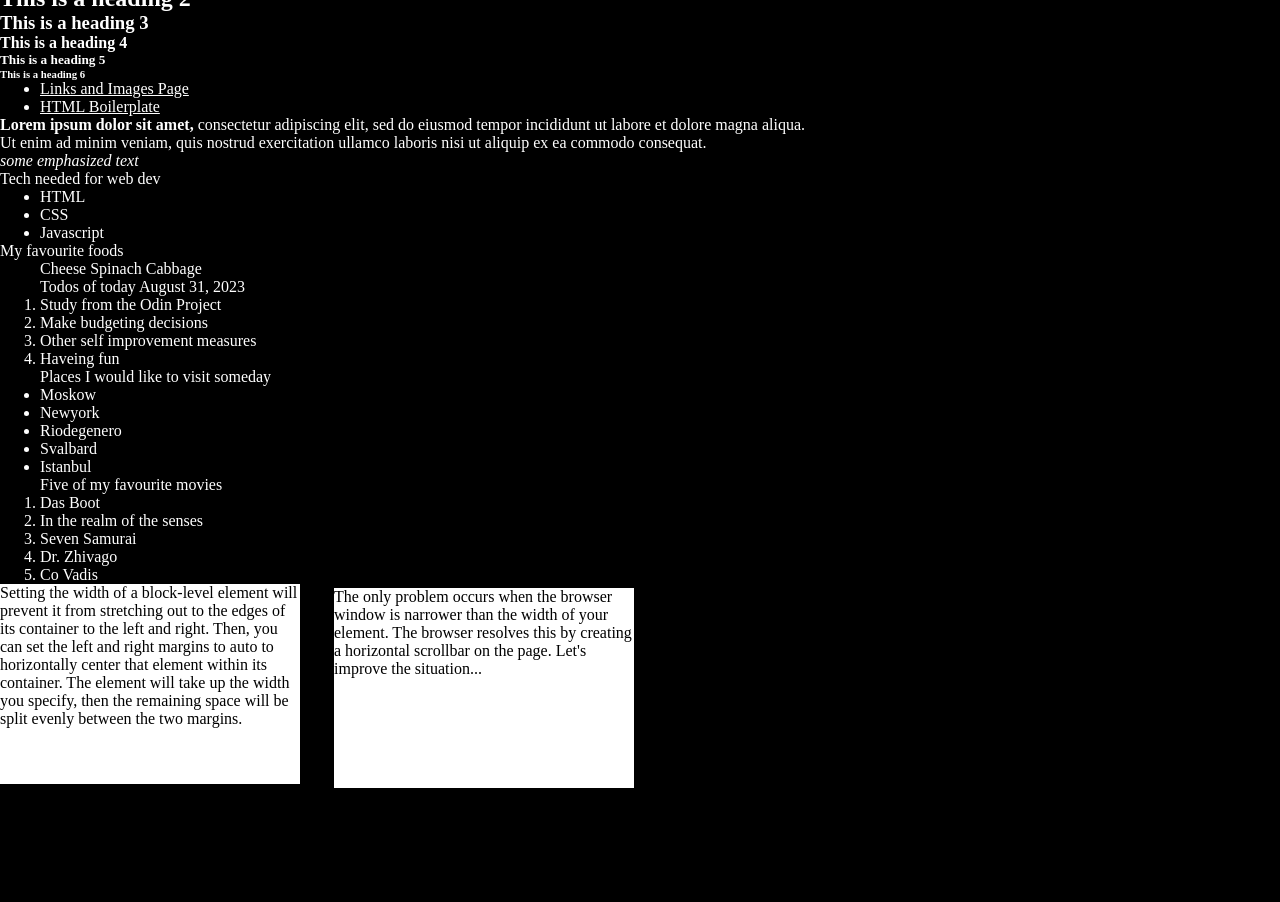
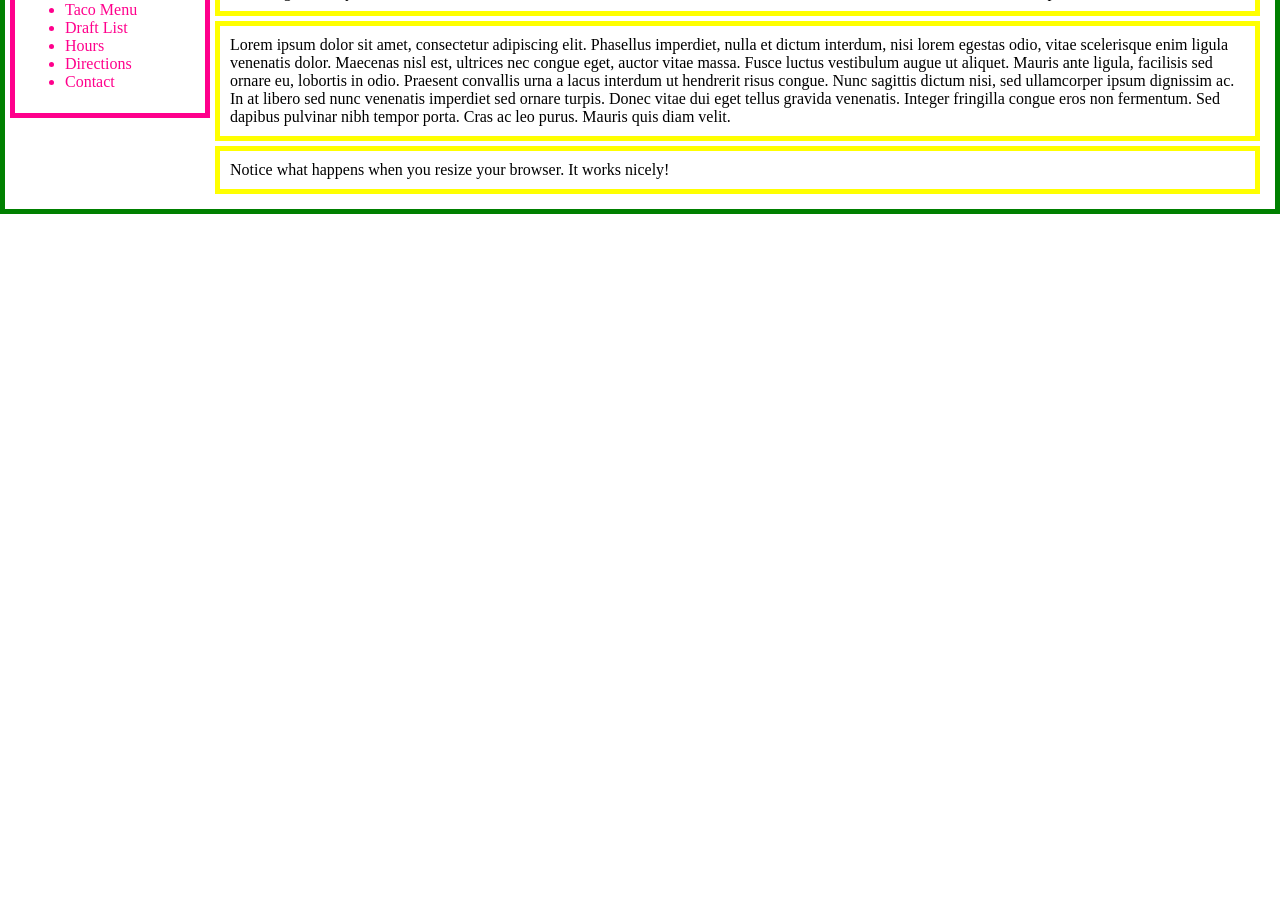
Before and after one commit to Vahhid/theVahhidOdinProjectFiles, a plain HTML site: page textelements/index.html in a window 1280 px wide. Shown: the part 52-954 px from the top of the page. After the commit the page ends 800 px from the top, so only its background shows below. Drawn offline with Linux system fonts and the light colour scheme.

Commit message:
Positioning exercise

```diff
--- a/textelements/index.html
+++ b/textelements/index.html
@@ -7,96 +7,35 @@
 	<link rel="stylesheet" href="style.css">
 </head>
 <body>
-	<h1 class="one">This is a heading 1 </h1>
-	<h2>This is a heading 2 </h2>
-	<h3>This is a heading 3 </h3>
-	<h4>This is a heading 4</h4>
-	<h5>This is a heading 5</h5>
-	<h6>This is a heading 6</h6>
-	<ul>
-		<li>
-			<a href="../links-and-image/index.html">Links and Images Page</a>
-		</li>
-		<li>
-			<a href="../html-boilerplate/index.html">HTML Boilerplate</a>
-		</li>
-	</ul>
-<!-- html comments -->
-<p>
-	<strong>Lorem ipsum dolor sit amet, </strong>
+	<div class="container">
+		<nav class="navigator">
+			<ul>
+				<li>Home</li>
+				<li>Taco Menu</li>
+				<li>Draft List</li>
+				<li>Hours</li>
+				<li>Directions</li>
+				<li>Contact</li>
+			</ul>
+		</nav>
+		<section class="sec one">
+			The margin-left style for sections makes sure there is room for the nav. Otherwise the absolute and static elements would overlap
+		</section>
 
-consectetur adipiscing elit,
-sed do eiusmod tempor incididunt ut labore et dolore magna aliqua.
-</p>
-<p>
-Ut enim ad minim veniam,
-quis nostrud exercitation ullamco laboris
-nisi ut aliquip ex ea commodo consequat.
-</p>
-<p><em>some emphasized text</em></p>
-<p>Tech needed for web dev</p>
-<ul>
-	<li>HTML</li>
-	<li>CSS</li>
-	<li>Javascript</li>
-</ul>
-<p> My favourite foods</p>
-<Ul class="horizontal">
-	<li class="horizontal">Cheese</li>
-	<li class="horizontal">Spinach</li>
-	<li class="horizontal">Cabbage</li>
+		<section class="sec two">
+			Lorem ipsum dolor sit amet, consectetur adipiscing elit. Phasellus imperdiet, nulla et dictum interdum, nisi lorem egestas odio, vitae
+			scelerisque enim ligula venenatis dolor. Maecenas nisl est, ultrices nec congue eget, auctor vitae massa. Fusce luctus vestibulum augue
+			ut aliquet. Mauris ante ligula, facilisis sed ornare eu, lobortis in odio. Praesent convallis urna a lacus interdum ut hendrerit risus congue. Nunc sagittis dictum nisi, sed ullamcorper ipsum dignissim ac. In at libero sed nunc venenatis imperdiet sed ornare turpis. Donec vitae dui eget tellus gravida venenatis. Integer fringilla congue eros non fermentum. Sed dapibus pulvinar nibh tempor porta. Cras ac leo purus. Mauris quis diam velit.
 
-</ul>
+		</section>
 
-<ol>
-Todos of today August 31, 2023
-<li>
-	Study from the Odin Project
-</li>
-<li>
-	Make budgeting decisions
-</li>
-<li> Other self improvement measures</li>
-<li> Haveing fun</li>
-</ol>
-<ul>
-	Places I would like to visit someday
-	<li>Moskow</li>
-	<li>Newyork</li>
-	<li>Riodegenero</li>
-	<li>Svalbard</li>
-	<li>Istanbul</li>
-</ul>
-<ol>
-	Five of my favourite movies
-	<li>Das Boot</li>
-	<li>In the realm of the senses</li>
-	<li>Seven Samurai</li>
-	<li>Dr. Zhivago</li>
-	<li>Co Vadis</li>
-</ol>
-<div id="main">
-	<p class="par first">
-	Setting the width of a block-level element will prevent it from
-	stretching out to the edges of its container to the left and right.
-	Then, you can set the left and right margins to auto to horizontally
-	center that element within its container. The element will take up
-	the width you specify, then the remaining space will be split evenly
-	between the two margins.
-	</p>
-	<p class="par second">
-	The only problem occurs when the browser window is narrower than the
-	 width of your element. The browser resolves this by creating a
-	 horizontal scrollbar on the page. Let's improve the situation...
-	 </p>
-	 <p class="third">
-		The third paragraph is fixed in relation to the two.
-	 </p>
-	 <p class="fixedTocorner">
-		This is fixed to the bottom right corner
-	</p>
-</div>
+		<section class="sec three">
+			Notice what happens when you resize your browser. It works nicely!
+		</section>
 
+
+
+	</div>
 
 
 </body>
--- a/textelements/style.css
+++ b/textelements/style.css
@@ -1,55 +1,37 @@
 * {
     margin:0;
-    background-color: black;
-    color:white;
-    /*border: dashed 2px green;*/
-    box-sizing:border-box;
+    box-sizing: border-box;
 }
-.one {
-    /*display: none;
-    visibility: hidden;
-    */
-}
-.horizontal {
-    display: inline;
-}
-#main {
-    max-width:700px;
-    margin: 1 auto;
+.container {
+    background-color: white;
+    border:5px solid green;
+    padding: 10px;
     position:relative;
 }
-#main p{
-    display:inline-block;
-    margin:0 auto;
-    background-color: white;
-    color:black;
-    max-width:300px;
-    height:200px;
-    display:inline-box;
-    position: relative;
-}
-.first {
-    position: relative;
-}
-.second {
-    position: relative;
-    top:-50px;
-    left:30px;
-}
-.fixedTocorner {
-    border: solid 5px yellow;
-    max-width:300px;
-    position:fixed;
-    bottom:0;
-    right:0;
-    background-color: green;
-}
-.third {
-    position:absolute;
-    top:150px;
-    right:300px;
-    width:100px;
-    height: 100px;
-    color:blue;
+nav ul li{
+    color:rgb(255, 0, 140);
 
 }
+.navigator {
+    background-color: white;
+    border:5px solid rgb(255,0,140) ;
+    margin:5px;
+    height:150px;
+    max-width:200px;
+    padding: 10px;
+
+    position:absolute;
+    left:0px;
+    width:200px;
+
+
+}
+
+.sec {
+    border:5px solid yellow;
+    padding: 10px;
+    margin: 5px;
+
+    margin-left: 200px;
+
+}
```
